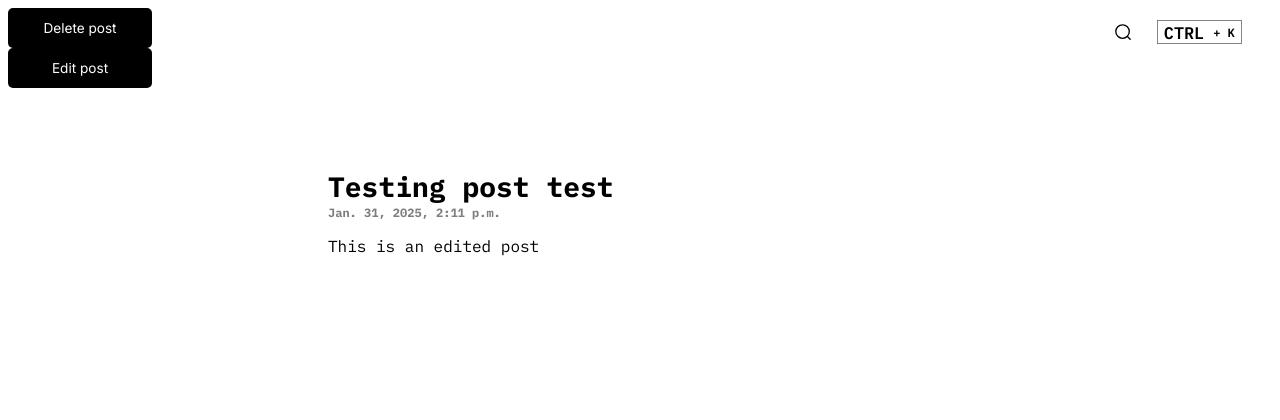
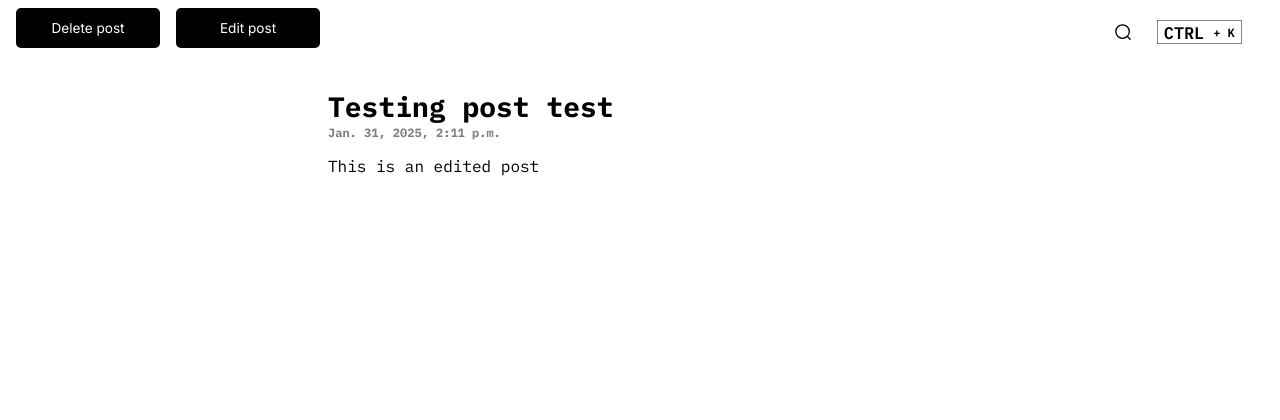
Before and after one commit to masontyoung11/nadia-ofsted, a Django app: template Portfolio/templates/post.html in a window 1280 px wide. Shown: the top 420 px of the page. Run offline with Django 5.2, Linux system fonts and the light colour scheme; the template is opened without the code that fills it: values that come from a table or form of the project are taken from there, others are empty; a user stored in the database is signed in; data comes from the database, SQL or seed files in the repository; both versions use the stored data as it was after the commit.

Commit message:
Added post editing

```diff
--- a/Portfolio/static/css/post.css
+++ b/Portfolio/static/css/post.css
@@ -4,6 +4,16 @@ body {
 
   width: 100vw;
   height: 100vh;
+}
+
+.buttons {
+  display: flex;
+  flex-direction: row;
+  align-items: center;
+  justify-content: center;
+
+  position: fixed;
+  left: 1rem;
 }
 
 .page-btn {
--- a/Portfolio/templates/post.html
+++ b/Portfolio/templates/post.html
@@ -13,8 +13,10 @@
 
 {% block content %}
 {% if user.is_superuser%}
-<a href="{% url 'delete_post' post.search_title %}" class="delete-post page-btn">Delete post</a>
-<a href="{% url 'edit_post' post.search_title %}" class="edit-post page-btn">Edit post</a>
+<div class="buttons">
+    <a href="{% url 'delete_post' post.search_title %}" class="delete-post page-btn">Delete post</a>
+    <a href="{% url 'edit_post' post.search_title %}" class="edit-post page-btn">Edit post</a>
+</div>
 {% endif %}
 
 <div class="post-container">
```
Also changed, not shown: Portfolio/Blog/views.py (+40 -11 lines), Portfolio/templates/dashboard.html (+12 -0 lines), Portfolio/db.sqlite3.
